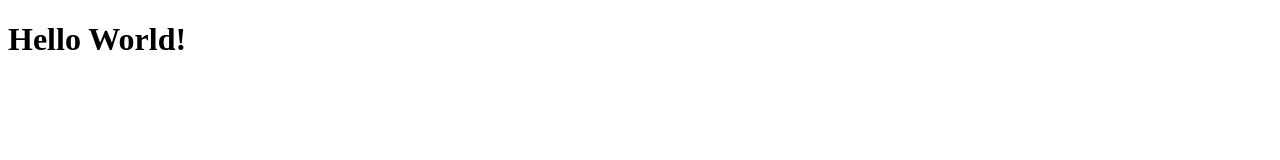
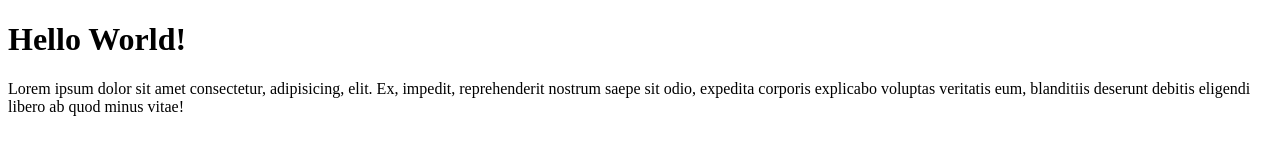
Before and after one commit to pratama76ers/repo-remote-test, a plain HTML site: page index.html in a window 1280 px wide. Drawn offline with Linux system fonts and the light colour scheme.

Commit message:
Menambahkan paragraf pada index.html

```diff
--- a/index.html
+++ b/index.html
@@ -7,5 +7,6 @@
 </head>
 <body>
 	<h1>Hello World!</h1>
+	<p>Lorem ipsum dolor sit amet consectetur, adipisicing, elit. Ex, impedit, reprehenderit nostrum saepe sit odio, expedita corporis explicabo voluptas veritatis eum, blanditiis deserunt debitis eligendi libero ab quod minus vitae!</p>
 </body>
 </html>
```
